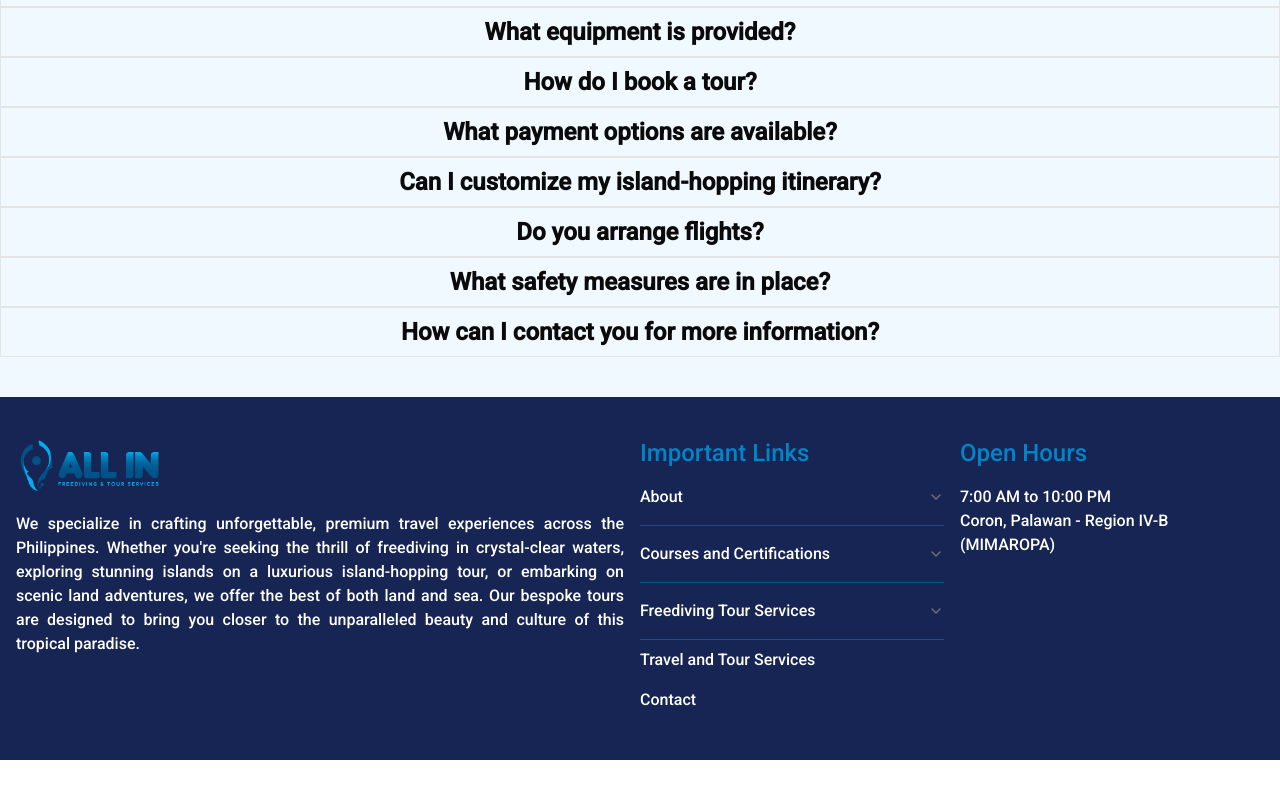
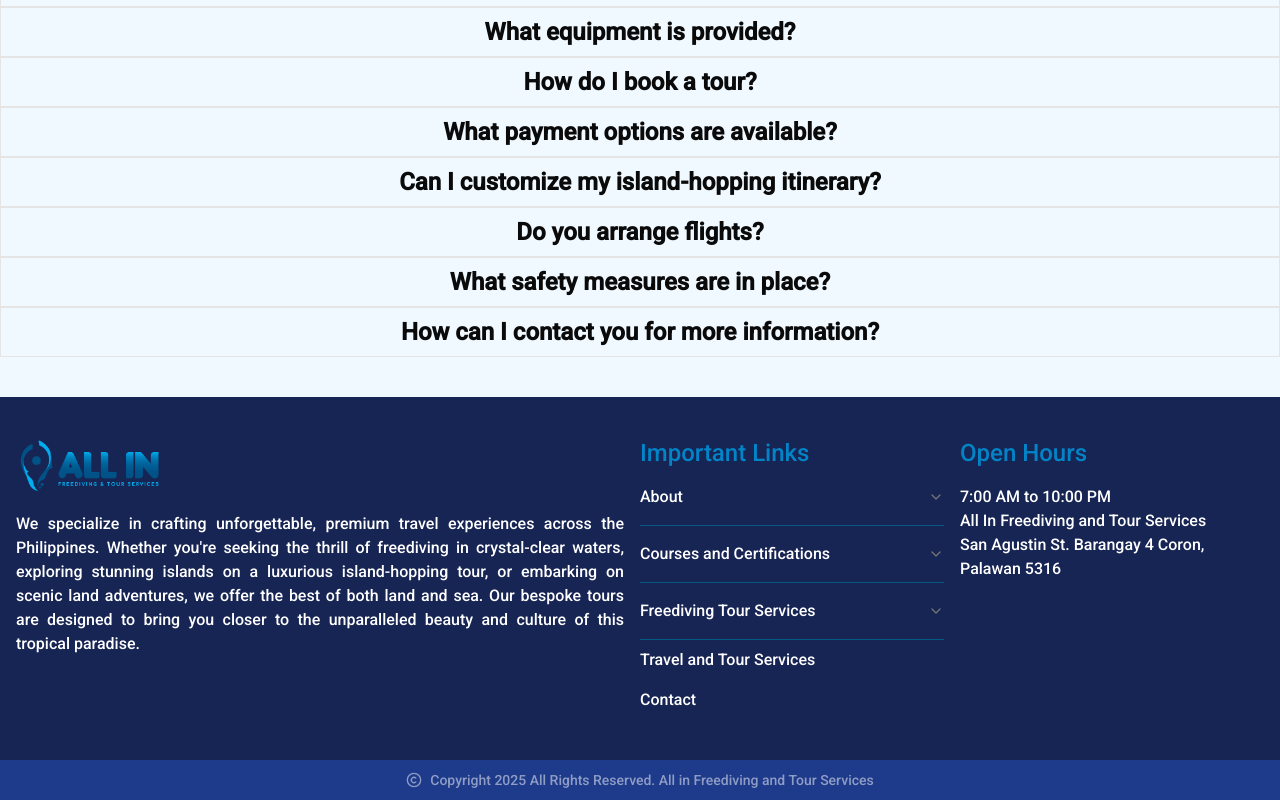
Before and after one commit to firemelon96/all-in-freedive-travel-and-tours, a Next.js app: page / in a window 1280 px wide. Shown: the part 4261-5061 px from the top of the page. Before the commit the page ends 5021 px from the top, so only its background shows below. Built offline with nearby package versions, Linux system fonts and the light colour scheme.

Commit message:
added the footer copyrights

```diff
--- a/app/(frontend)/components/footer.tsx
+++ b/app/(frontend)/components/footer.tsx
@@ -1,5 +1,6 @@
 import Image from 'next/image';
 import { FooterNav } from './footer-nav';
+import { Copyrights } from '@/components/copyrights';
 
 export const Footer = () => {
   return (
@@ -29,11 +30,15 @@ export const Footer = () => {
             <h4 className='text-2xl text-sky-600'>Open Hours</h4>
             <ul className='text-white'>
               <li>7:00 AM to 10:00 PM</li>
-              <li>Coron, Palawan - Region IV-B (MIMAROPA)</li>
+              <li>
+                <p>All In Freediving and Tour Services</p>
+                <span>San Agustin St. Barangay 4 Coron, Palawan 5316</span>
+              </li>
             </ul>
           </div>
         </div>
       </section>
+      <Copyrights />
     </footer>
   );
 };
--- /dev/null
+++ b/components/copyrights.tsx
@@ -0,0 +1,12 @@
+import { Copyright } from 'lucide-react';
+
+export const Copyrights = () => {
+  return (
+    <div className='flex h-10 items-center justify-center text-white/50 bg-blue-900'>
+      <Copyright className='size-4 mr-2' />{' '}
+      <span className='text-sm'>
+        Copyright 2025 All Rights Reserved. All in Freediving and Tour Services
+      </span>
+    </div>
+  );
+};
```
Also changed, not shown: 1 other file (tests, documents, lock files or other folders).
